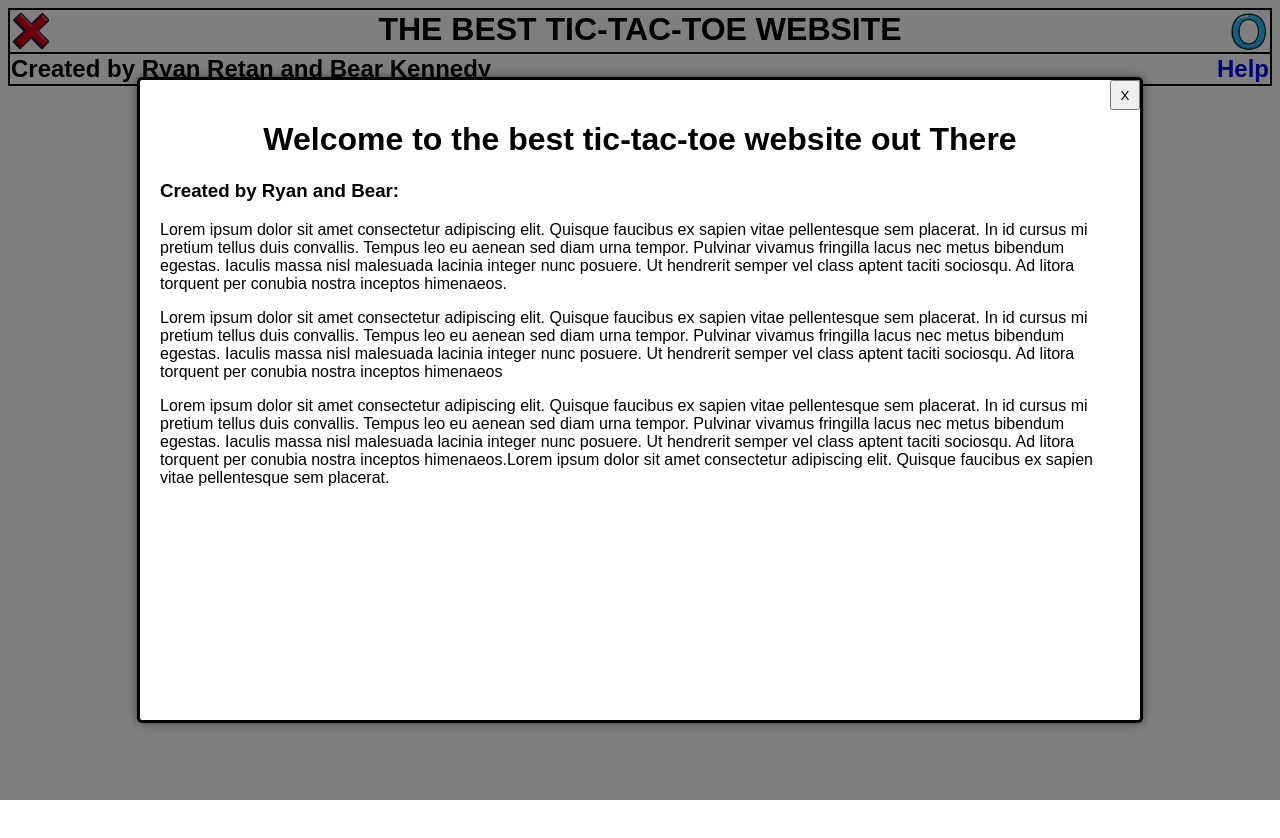
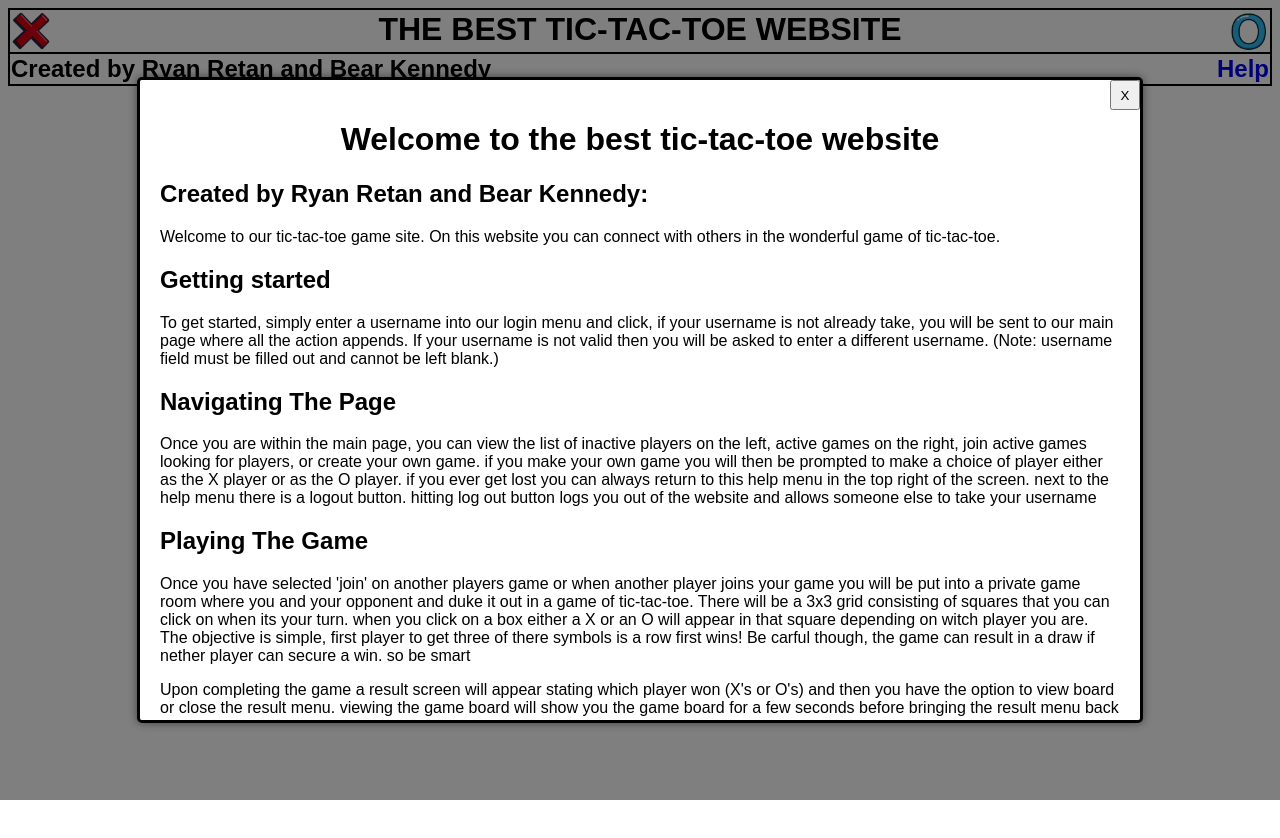
Before and after one commit to BearKennedy/ASGM4_Tic_Tac_Toe, a plain HTML site: page index.html in a window 1280 px wide. Both pictures are taken after a click on the link "Help". Shown: the top 838 px of the page. Drawn offline with nearby package versions, Linux system fonts and the light colour scheme.

Commit message:
added heelp menu

```diff
--- a/index.html
+++ b/index.html
@@ -68,6 +68,7 @@
                   document.getElementById("x_screen").innerHTML = "X: " + message.x_player;
                   document.getElementById("o_screen").innerHTML = "O: " + message.o_player;
                   inGame = true;
+                  toggle_game_div()
                   //GAME IS STARTED
         	});
 
@@ -762,7 +763,7 @@
             </div>
 
             <!-- where the tic-tac-toe game is played -->
-            <div id = "game_window" style="">
+            <div id = "game_window" style="display: none;">
                   <!-- header for game table that shows players and who's turn it is -->
                   <div id = "game_info">
                         <div class = "game_info_categories"> <h1 style="text-align: center" id = x_screen>X: Screenname</h1></div>
@@ -796,29 +797,41 @@
                   <!-- close button-->
                   <button onclick="close_help_menu()" class="close-button">X</button>
                   <!-- help menu content -->
-                  <h1 style="text-align: center;">Welcome to the best tic-tac-toe website out There</h1>
-                  <h3>Created by Ryan and Bear:</h3>
-                  <p> Lorem ipsum dolor sit amet consectetur adipiscing elit. Quisque faucibus ex sapien vitae pellentesque sem placerat.
-                        In id cursus mi pretium tellus duis convallis. Tempus leo eu aenean sed diam urna tempor. Pulvinar
-                        vivamus fringilla lacus nec metus bibendum egestas.
-                        Iaculis massa nisl malesuada lacinia integer nunc posuere.
-                        Ut hendrerit semper vel class aptent taciti sociosqu.
-                        Ad litora torquent per conubia nostra inceptos himenaeos. </p>
-                  <p>Lorem ipsum dolor sit amet consectetur adipiscing elit.
-                        Quisque faucibus ex sapien vitae pellentesque sem placerat.
-                        In id cursus mi pretium tellus duis convallis. Tempus leo eu aenean sed diam urna tempor.
-                        Pulvinar vivamus fringilla lacus nec metus bibendum egestas. Iaculis massa nisl malesuada lacinia integer nunc posuere.
-                        Ut hendrerit semper vel class aptent taciti sociosqu. Ad litora torquent per conubia nostra inceptos himenaeos</p>
-                  <p>Lorem ipsum dolor sit amet consectetur adipiscing elit.
-                        Quisque faucibus ex sapien vitae pellentesque sem placerat.
-                        In id cursus mi pretium tellus duis convallis.
-                        Tempus leo eu aenean sed diam urna tempor.
-                        Pulvinar vivamus fringilla lacus nec metus bibendum egestas.
-                        Iaculis massa nisl malesuada lacinia integer nunc posuere.
-                        Ut hendrerit semper vel class aptent taciti sociosqu. Ad litora torquent per
-                        conubia nostra inceptos himenaeos.Lorem ipsum dolor sit amet consectetur
-                        adipiscing elit. Quisque faucibus ex sapien vitae pellentesque sem placerat.
+                  <h1 style="text-align: center;">Welcome to the best tic-tac-toe website</h1>
+                  <h2>Created by Ryan Retan and Bear Kennedy:</h2>
+                  <p> Welcome to our tic-tac-toe game site. On this website you can connect with others
+                        in the wonderful game of tic-tac-toe. </p>
+                        <h2>Getting started</h2>
+                  <p>To get started, simply enter a username into our login menu and click, if your username is not
+                        already take, you will be sent to our main page where all the action appends. If your username is
+                        not valid then you will be asked to enter a different username. (Note: username field must be filled out
+                        and cannot be left blank.)
                   </p>
+                  <h2>Navigating The Page </h2>
+                  <p>Once you are within the main page, you can view the list of inactive players on the left, active games
+                        on the right, join active games looking for players, or create your own game. if you make your own game you
+                        will then be prompted to make a choice of player either as the X player or as the O player. if you ever get lost
+                        you can always return to this help menu in the top right of the screen. next to the help menu there is a logout button.
+                        hitting log out button logs you out of the website and allows someone else to take your username
+                  </p>
+                  <h2>Playing The Game</h2>
+                  <p>Once you have selected 'join' on another players game or when another player joins your game
+                        you will be put into a private game room where you and your opponent and duke it out in a
+                        game of tic-tac-toe. There will be a 3x3 grid consisting of squares
+                        that you can click on when its your turn.
+                        when you click on a box either a X or an O will appear in that square depending
+                        on witch player you are.
+                        The objective is simple, first player to get three of there symbols is a row first wins!
+                        Be carful though, the game can result in a draw if nether player can secure a win. so be smart
+                  </p>
+                  <p>Upon completing the game a result screen will appear stating which player won (X's or O's) and then
+                  you have the option to view board or close the result menu. viewing the game board will show you the game
+                  board for a few seconds before bringing the result menu back up. </p>
+
+                  <p>Once the game is over please hit the leave button at the bottom of the game board, this will allow you to go back
+                        and join other games or make a new game </p>
+
+                        <h2>GOOD LUCK AND HAVE FUN!!!!</h2>
 
                   </div>
             </div>
```
